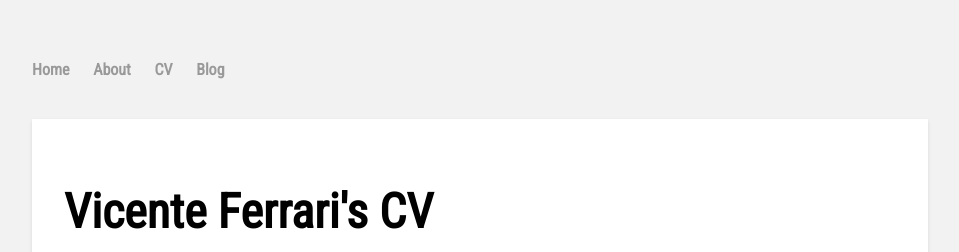
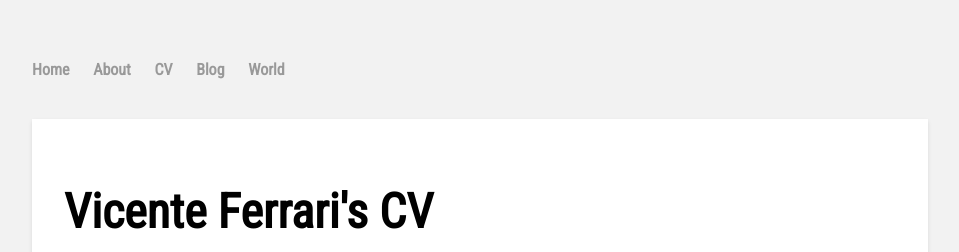
Before and after one commit to vicenteferrari/vicenteferrari.github.io, a Jekyll site: the page built from cv/index.html, in a window 1280 px wide. Shown: the top 252 px of the page, without its empty margins (160-1119 px from the left). Built offline with Jekyll 4.4.1, drawn with Linux system fonts in a browser that asks for light colours.

Commit message:
[added] added more cv, world, etc

```diff
--- a/_layouts/default.html
+++ b/_layouts/default.html
@@ -18,6 +18,7 @@
 				<li><a href="/about">About</a></li>
 				<li><a href="/cv">CV</a></li>
 				<li><a href="/blog">Blog</a></li>
+				<li><a href="/world">World</a></li>
 			</ul>
 		</nav>
 		<div class="container">
```
